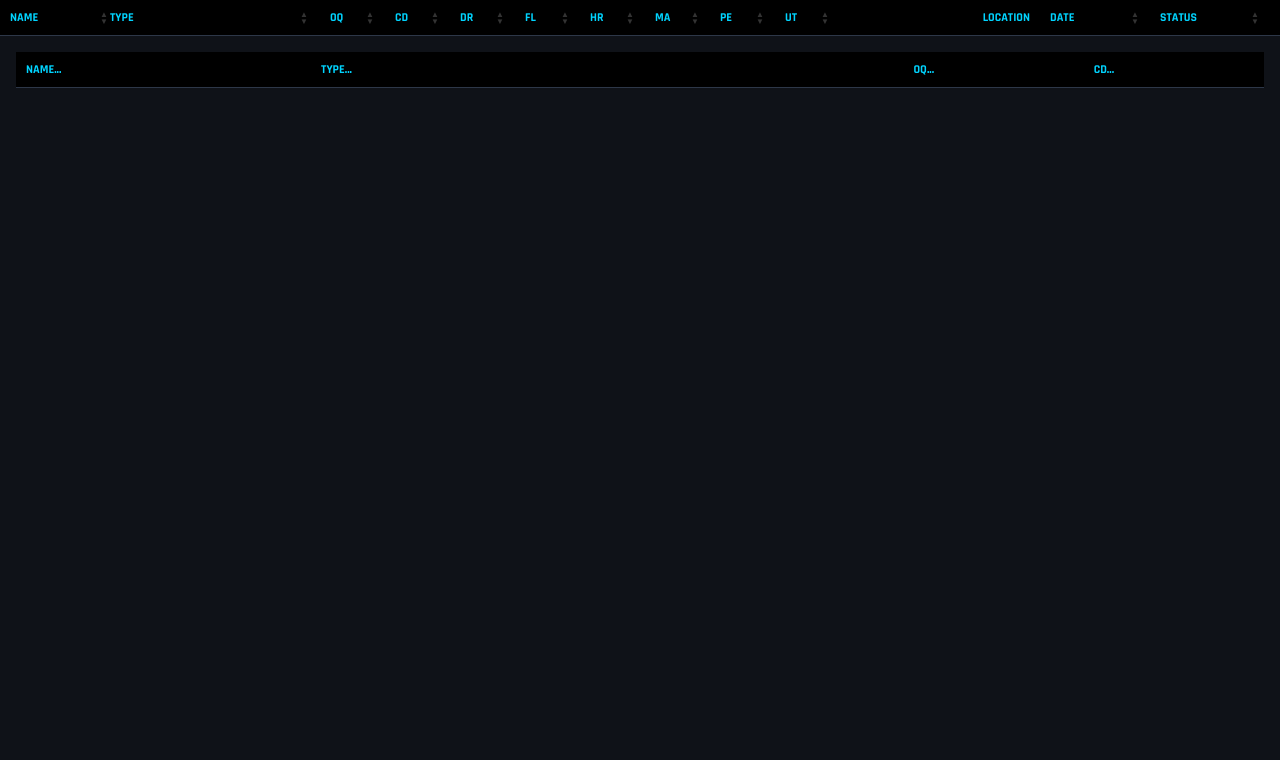
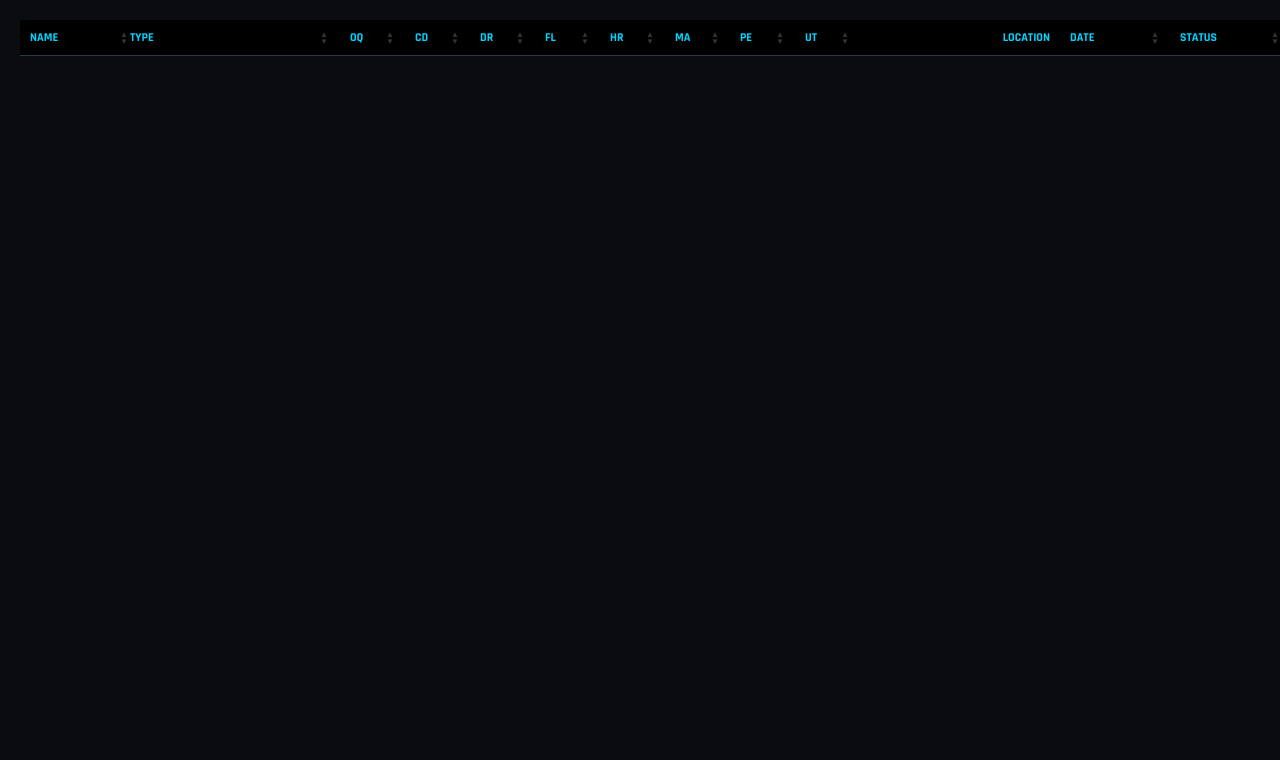
Before and after one commit to gladiatordan/ResourceTracker, a Flask app: page / in a window 1280 px wide. Shown: the part 89-849 px from the top of the page. Before the commit the page ends 177 px from the top, so only its background shows below. Run offline with Flask 3, Linux system fonts and the light colour scheme; data that the repository does not hold is empty; some libraries are stand-ins or nearby versions.

Commit message:
refactor

```diff
--- a/static/css/base.css
+++ b/static/css/base.css
@@ -30,7 +30,7 @@ body {
 .top-nav {
     display: flex;
     gap: 20px;
-    margin-left: 40px;
+    margin-left: 0;
 }
 
 .nav-btn {
@@ -64,3 +64,22 @@ body {
     border-radius: 4px;
     font-family: 'Rajdhani', sans-serif;
 }
+
+/* Base Container Logic */
+.page-container {
+    display: none;
+    padding: 20px;
+    height: calc(100vh - 80px); /* Subtract header height */
+    overflow-y: auto;
+}
+
+.page-container.active {
+    display: block;
+}
+
+/* Ensure header controls are aligned */
+.header-controls {
+    display: flex;
+    align-items: center;
+    gap: 15px;
+}
--- a/static/js/app.js
+++ b/static/js/app.js
@@ -1,15 +1,25 @@
 function initTabs() {
-    document.querySelectorAll('.nav-btn').forEach(btn => {
+    const navButtons = document.querySelectorAll('.nav-btn');
+    const containers = document.querySelectorAll('.page-container');
+    const controls = document.querySelector('.header-controls');
+
+    navButtons.forEach(btn => {
         btn.addEventListener('click', () => {
             const target = btn.getAttribute('data-target');
-            document.querySelectorAll('.nav-btn').forEach(b => b.classList.remove('active'));
-            document.querySelectorAll('.page-container').forEach(c => c.classList.remove('active'));
+
+            // Toggle Active Classes
+            navButtons.forEach(b => b.classList.remove('active'));
+            containers.forEach(c => c.classList.remove('active'));
 
             btn.classList.add('active');
             document.getElementById(target).classList.add('active');
 
-            // Hide filters if not on resources
-            document.querySelector('.header-controls').style.display = (target === 'resources-container') ? 'flex' : 'none';
+            // Ensure filters only show for Resources
+            if (target === 'resources-container') {
+                controls.style.display = 'flex';
+            } else {
+                controls.style.display = 'none';
+            }
         });
     });
 }
--- a/templates/index.html
+++ b/templates/index.html
@@ -60,22 +60,6 @@
 				<div class="placeholder-msg">Schematics functionality coming soon...</div>
 			</section>
 		</main>
-
-        <div class="workspace">
-            <main class="log-container">
-                <table class="resource-table">
-                    <thead>
-						<tr>
-							<th class="col-name"><div class="sort-header" onclick="toggleSort('name')">NAME...</div></th>
-							<th class="col-type"><div class="sort-header" onclick="toggleSort('type')">TYPE...</div></th>
-							<th class="col-stat"><div class="sort-header" onclick="toggleSort('res_oq')">OQ...</div></th>
-							<th class="col-stat"><div class="sort-header" onclick="toggleSort('res_cd')">CD...</div></th>
-						</tr>
-					</thead>
-                    <tbody id="resource-log-body"></tbody>
-                </table>
-            </main>
-        </div>
     </div>
 <script src="{{ url_for('static', filename='js/config.js') }}"></script>
 <script src="{{ url_for('static', filename='js/api.js') }}"></script>
```
